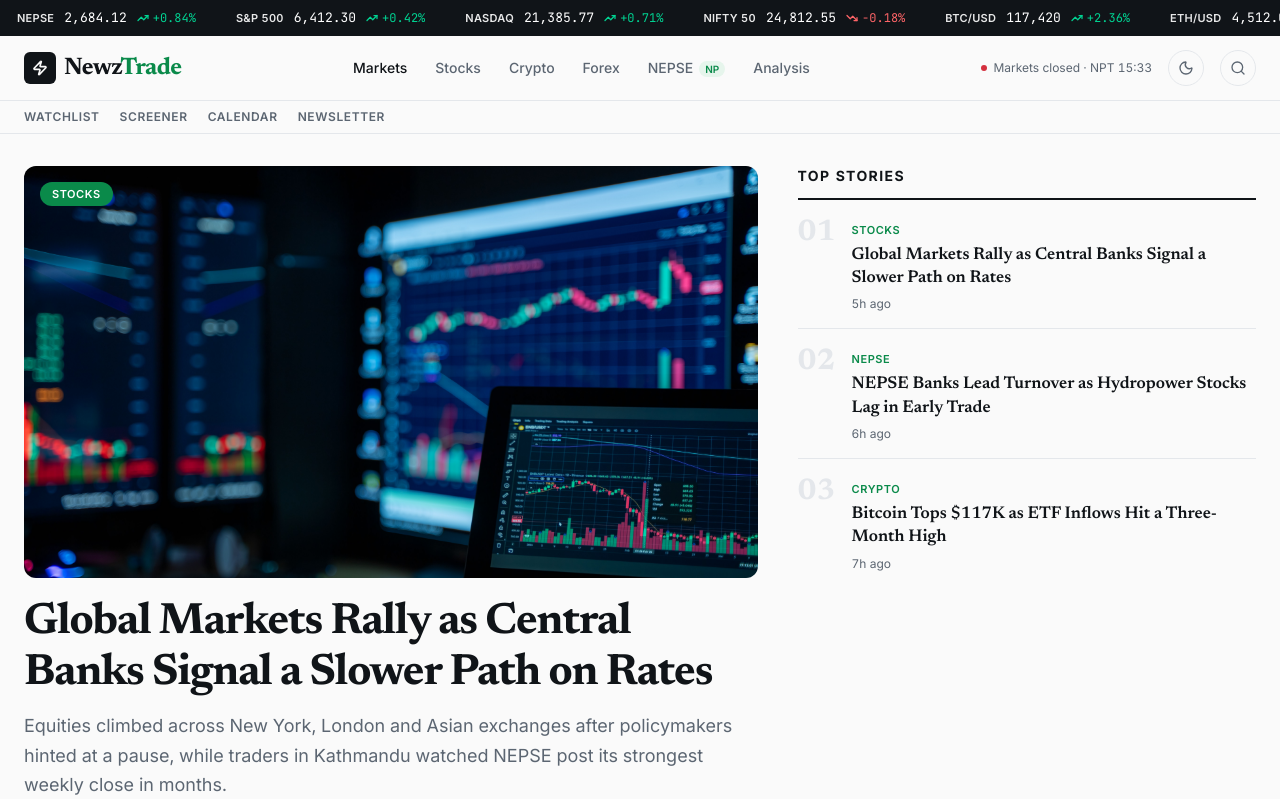
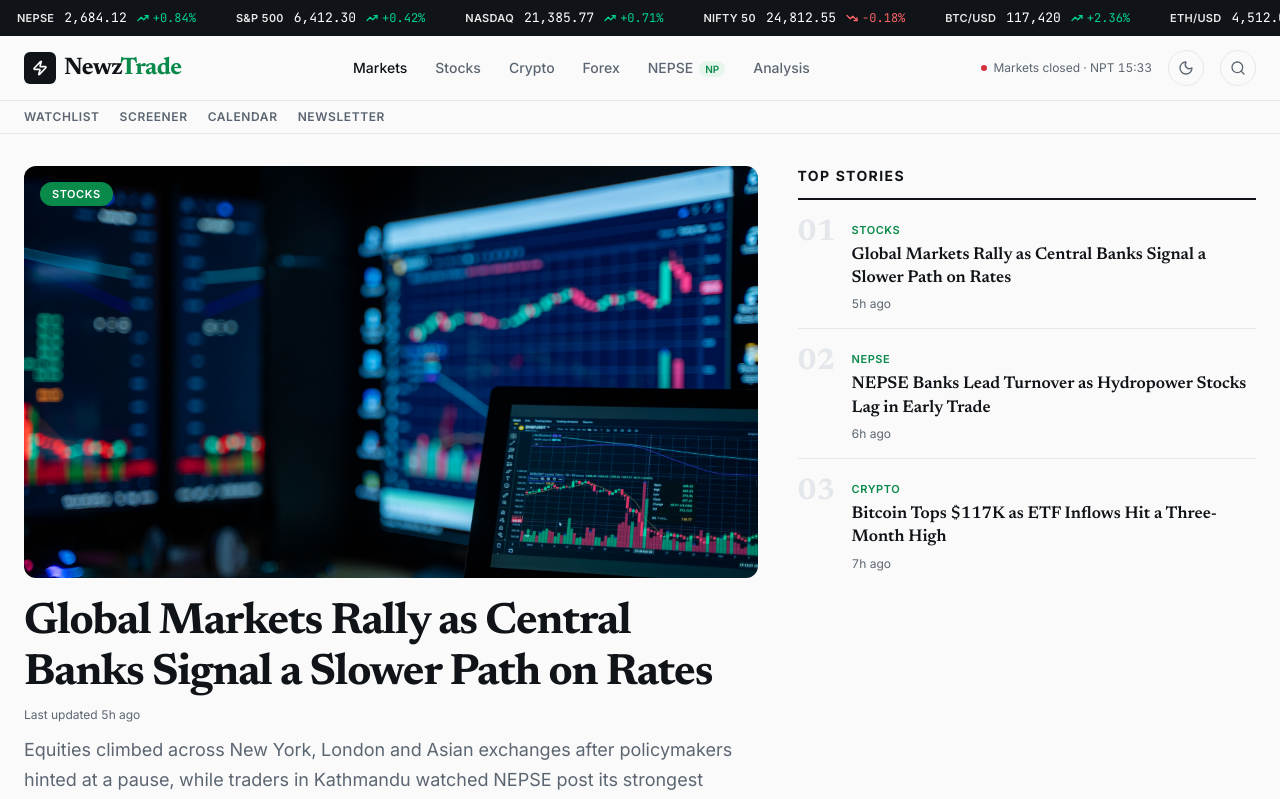
Before and after one commit to 08learner/newztrade, a Next.js app: page / in a window 1280 px wide. Shown: the top 799 px of the page. Built offline with nearby package versions, Linux system fonts and the light colour scheme; no server answers; the database is empty.

Commit message:
Add last updated time to homepage
- Displays how recently the headline was updated
- Uses existing muted text styling for consistency

```diff
--- a/components/newztrade/Hero.tsx
+++ b/components/newztrade/Hero.tsx
@@ -33,6 +33,9 @@ export async function Hero() {
             <h1 className="font-serif text-3xl sm:text-4xl lg:text-[2.75rem] font-bold leading-[1.15] tracking-tight group-hover:underline decoration-up decoration-2 underline-offset-4">
               {featuredArticle.title}
             </h1>
+            <p className="mt-2 text-xs text-muted-foreground">
+              Last updated {timeAgo(featuredArticle.publishedAt)}
+            </p>
             <p className="mt-3 text-base sm:text-lg text-muted-foreground leading-relaxed">
               {featuredArticle.excerpt}
             </p>
```
Also changed, not shown: 1 other file (tests, documents, lock files or other folders).
